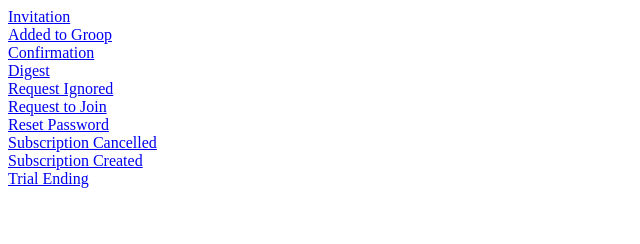
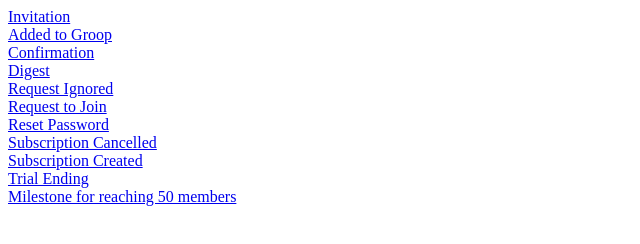
Before and after one commit to jbo118/email-test, a plain HTML site: page index.html in a window 1280 px wide. Shown: the whole page, without its empty margins (0-640 px from the left). Drawn offline with Linux system fonts and the light colour scheme.

Commit message:
Update index.html

```diff
--- a/index.html
+++ b/index.html
@@ -21,5 +21,7 @@
   <a href="subscriptionCreated.html">Subscription Created</a>
   <br>
   <a href="trialEnding.html">Trial Ending</a>
+  <br>
+  <a href="milestone50Members.html">Milestone for reaching 50 members</a>
 </body>
 </html>
```
